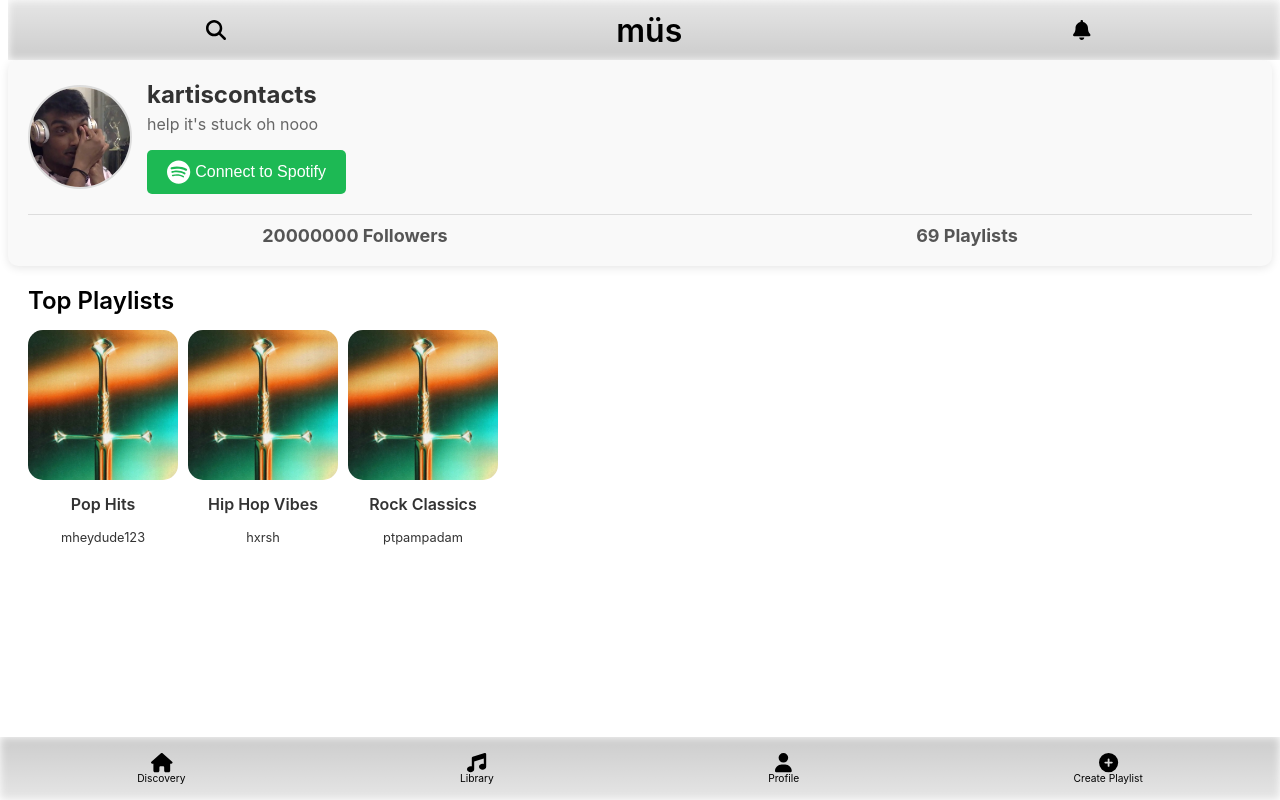
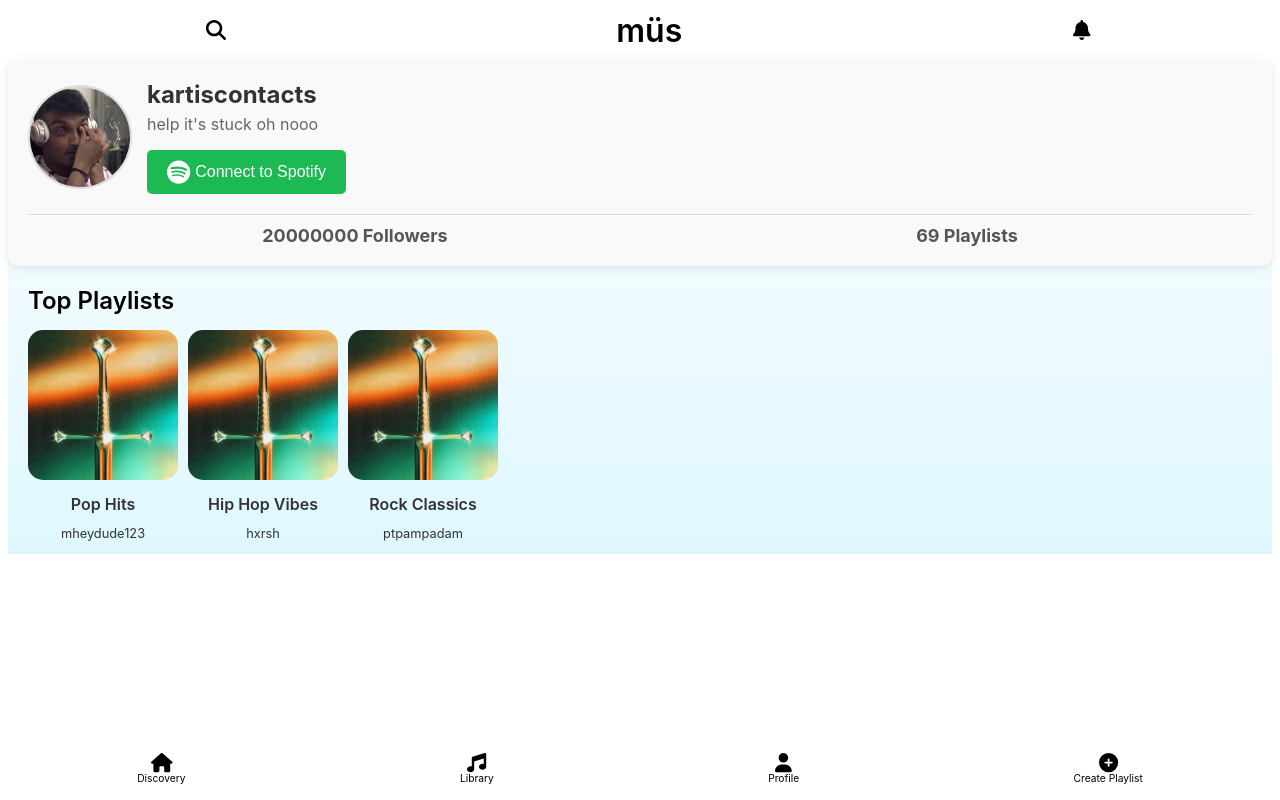
Before and after one commit to hershjain/mus, a React (Create React App) app: page /profile in a window 1280 px wide. Built offline with nearby package versions, Linux system fonts and the light colour scheme; the HTML template or start-up script is replaced by a standard one.

Commit message:
css changes

```diff
--- a/src/App.js
+++ b/src/App.js
@@ -13,6 +13,7 @@ import './styles/App.css';
 
 function App() {
   return (
+    <div className='App'>
     <Router>
       <Header />
       <Navbar />
@@ -27,6 +28,7 @@ function App() {
         </Routes>
       </div>
     </Router>
+    </div>
   );
 }
 
--- a/src/components/spotify-auth-button.js
+++ b/src/components/spotify-auth-button.js
@@ -4,8 +4,8 @@ import { faSpotify } from '@fortawesome/free-brands-svg-icons';
 import '../styles/spotify-auth-button.css';
 
 const SpotifyAuthButton = () => {
-  const CLIENT_ID = "your_spotify_client_id"; // Replace with your actual client ID
-  const REDIRECT_URI = "http://localhost:3000/callback"; // Replace with your redirect URI
+  const CLIENT_ID = "c0be3547678d47819cec403407ef00f5"; // Replace with your actual client ID
+  const REDIRECT_URI = "http://localhost:3000/api/auth/callback/"; // Replace with your redirect URI
   const AUTH_ENDPOINT = "https://accounts.spotify.com/authorize";
   const RESPONSE_TYPE = "token";
 
@@ -19,7 +19,7 @@ const SpotifyAuthButton = () => {
 
   return (
     <button className="spotify-auth-button" onClick={handleSpotifyLogin}>
-      <FontAwesomeIcon icon={faSpotify} style={{ marginRight: "5px" }} />
+      < FontAwesomeIcon icon={faSpotify} style={{ marginRight: "5px" }} />
       Connect to Spotify
     </button>
   );
--- a/src/styles/App.css
+++ b/src/styles/App.css
@@ -15,11 +15,13 @@ p {
 
 
 .App {
-  text-align: center;
+  background: linear-gradient(to bottom, #ffffff, #def7ff);
+  height: 100%;
 }
 
 .main-content {
   margin-top: 60px;
+
 }
 
 .App-logo {
--- a/src/styles/header.css
+++ b/src/styles/header.css
@@ -1,9 +1,9 @@
 header{
     width: 100%;
     display: flex;
-    backdrop-filter: blur(4px) invert(1);
-    /* background-color: #ececec; */
-    background: linear-gradient(0deg, rgba(255,255,255,0.8) 0%, rgba(255,255,255,0.9) 100%);
+    /* backdrop-filter: blur(4px) invert(1); */
+    backdrop-filter: blur(3px);
+    background: linear-gradient(0deg, rgba(255,255,255,0) 0%, rgba(255,255,255,0.6) 30%, rgba(255,255,255,1) 70%);
     position: fixed;
     z-index: 1000;
     top: 0;
--- a/src/styles/navbar.css
+++ b/src/styles/navbar.css
@@ -3,8 +3,8 @@ nav {
     bottom: 0;              /* Positions it at the bottom of the screen */
     left: 0;                /* Aligns it to the left edge of the screen */
     width: 100%;            /* Makes the navbar span the full width of the screen */
-    backdrop-filter: blur(4px) invert(1);
-    background: linear-gradient(180deg, rgba(255,255,255,0.8) 0%, rgba(255,255,255,0.9) 100%);
+    backdrop-filter: blur(3px);
+    background: linear-gradient(180deg, rgba(255,255,255,0) 0%, rgba(255,255,255,0.6) 30%, rgba(255,255,255,1) 70%);
     padding: 1em 0em;
     z-index: 1000;          /* Ensures the navbar stays on top of other elements */
   }
--- a/src/styles/playlist-card.css
+++ b/src/styles/playlist-card.css
@@ -14,12 +14,14 @@
     text-align: center;
     margin-top: 10px;
     font-size: 1em;
+    padding-bottom: 0px;
+    margin-bottom: 12px;
     color: #333;
   }
 
   .playlist-curator {
     text-align: center;
-    margin-top: 10px;
+    margin-top: 0px;
     font-size: 0.8em;
     color: #333;
   }
```
